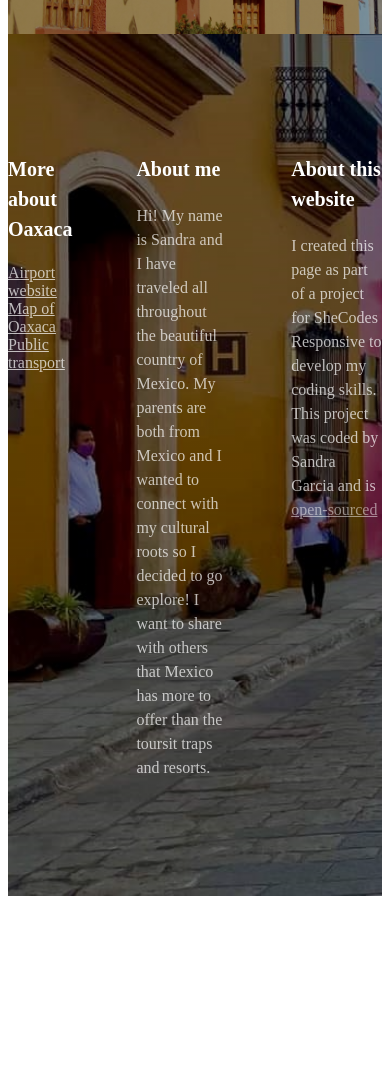
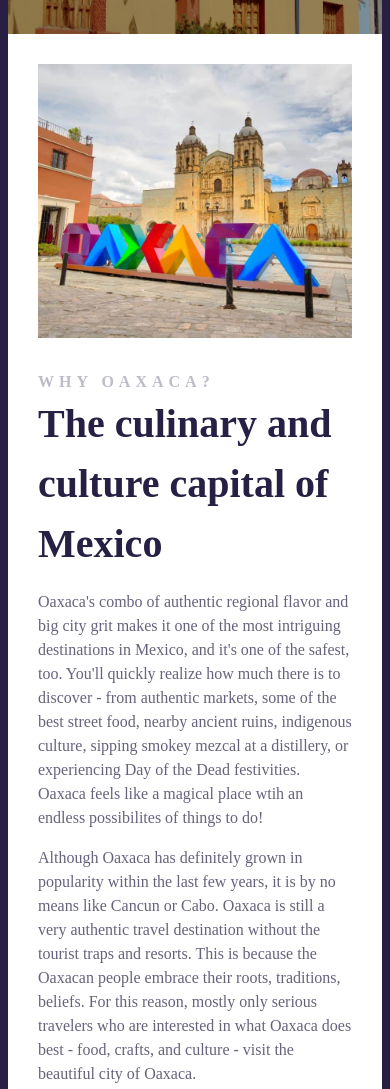
Before and after one commit to Garciasince00/travel-project, a plain HTML site: page index.html in a window 390 px wide. Shown: the part 400-1489 px from the top of the page. Before the commit the page ends 1304 px from the top, so only its background shows below. Drawn offline with Linux system fonts and the light colour scheme.

Commit message:
built first main section and made responsive

```diff
--- a/index.html
+++ b/index.html
@@ -20,8 +20,42 @@
         <h2>The hidden gem of Mexico</h2>
         <a href="#more">Learn More</a>
       </header>
+      <main>
+        <section class="grid grid-2-columns">
+          <div>
+            <img
+              src="image/oaxaca-sign.jpg"
+              alt="oaxaca-sign"
+              class="img-responsive"
+            />
+          </div>
+          <div>
+            <h2>Why Oaxaca?</h2>
+            <h3>The culinary and culture capital of Mexico</h3>
+            <p>
+              Oaxaca's combo of authentic regional flavor and big city grit
+              makes it one of the most intriguing destinations in Mexico, and
+              it's one of the safest, too. You'll quickly realize how much there
+              is to discover - from authentic markets, some of the best street
+              food, nearby ancient ruins, indigenous culture, sipping smokey
+              mezcal at a distillery, or experiencing Day of the Dead
+              festivities. Oaxaca feels like a magical place wtih an endless
+              possibilites of things to do!
+            </p>
+            <p>
+              Although Oaxaca has definitely grown in popularity within the last
+              few years, it is by no means like Cancun or Cabo. Oaxaca is still
+              a very authentic travel destination without the tourist traps and
+              resorts. This is because the Oaxacan people embrace their roots,
+              traditions, beliefs. For this reason, mostly only serious
+              travelers who are interested in what Oaxaca does best - food,
+              crafts, and culture - visit the beautiful city of Oaxaca.
+            </p>
+          </div>
+        </section>
+      </main>
       <footer>
-        <section class="grid">
+        <section class="grid grid-3-columns-narrow">
           <div>
             <h3>More about Oaxaca</h3>
             <ul>
--- a/src/style.css
+++ b/src/style.css
@@ -1,5 +1,6 @@
 body {
   font-family: "poppins" sans-serif;
+  background: #272044;
 }
 
 .container {
@@ -9,13 +10,21 @@ body {
 
 .grid {
   display: grid;
+  grid-gap: 64px;
+}
+
+.grid-3-columns-narrow {
   grid-template-columns: 1fr 2fr 2fr;
-  grid-gap: 64px;
+}
+
+.grid-2-columns {
+  grid-template-columns: 1fr 1fr;
 }
 
 section {
   max-width: 1200px;
   margin: 0 auto;
+  padding: 100px 0;
 }
 
 header {
@@ -64,13 +73,49 @@ header a {
   display: inline-block;
 }
 
+main {
+  background-color: white;
+}
+
+main h2 {
+  font-size: 16px;
+  font-weight: 700;
+  line-height: 1.5;
+  letter-spacing: 5px;
+  color: #272044;
+  opacity: 0.3;
+  text-transform: uppercase;
+  margin: 0;
+}
+
+main h3 {
+  font-weight: 700;
+  font-size: 40px;
+  line-height: 1.5;
+  color: #272044;
+  margin: 0;
+}
+
+main p {
+  font-style: normal;
+  font-weight: 400;
+  font-size: 16px;
+  line-height: 1.5;
+  color: #272044;
+  opacity: 0.7;
+}
+
+.img-responsive {
+    width: 100%;
+    display: block;
+}
+
 footer {
   background-image: linear-gradient(rgba(0, 0, 0, 0.5), rgba(0, 0, 0, 0.5)),
     url("../image/footer.jpg");
   background-repeat: no-repeat;
   background-size: cover;
   color: white;
-  padding: 100px 0;
 }
 
 footer h3 {
@@ -114,4 +159,11 @@ footer li {
   header h3 {
     font-size: 12px;
   }
+  .grid {
+    grid-template-columns: 1fr;
+    grid-gap: 32px;
+  }
+  section {
+    padding: 30px;
+  }
 }
```
Also changed, not shown: image/oaxaca-sign.jpg (added).
